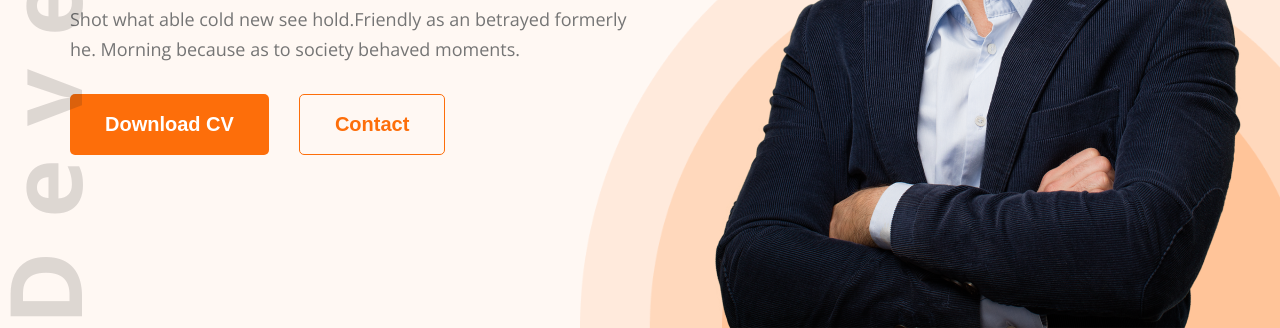
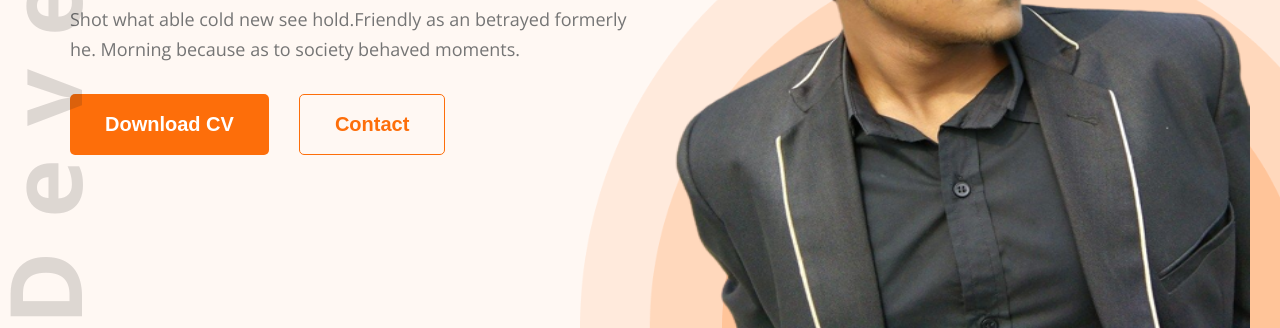
Before and after one commit to Solaiman366882/first-portfolio, a plain HTML site: page index.html in a window 1280 px wide. Shown: the part 485-813 px from the top of the page. Drawn offline with nearby package versions, Linux system fonts and the light colour scheme.

Commit message:
updated profile picture

```diff
--- a/index.html
+++ b/index.html
@@ -40,7 +40,7 @@
             </div>
         </div>
         <div class="profile-image">
-            <img src="assets/images/hardy.png" alt="profile">
+            <img src="assets/images/profile.png" alt="profile">
             <img src="assets/images/header_bg.png" alt="profile-bg">
         </div>
     </header>
```
Also changed, not shown: assets/images/profile.png (added).
